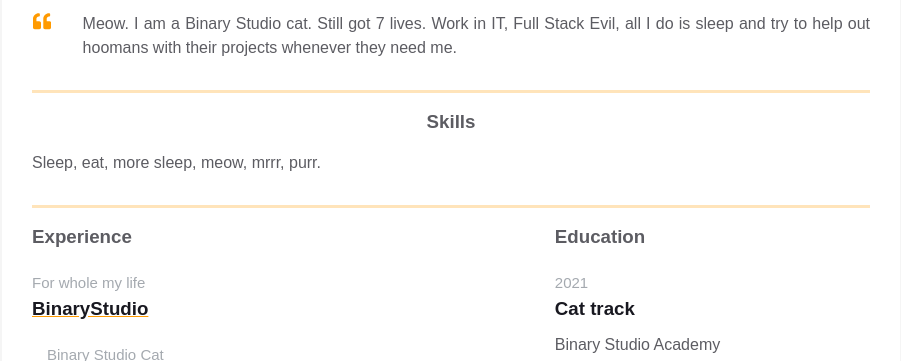
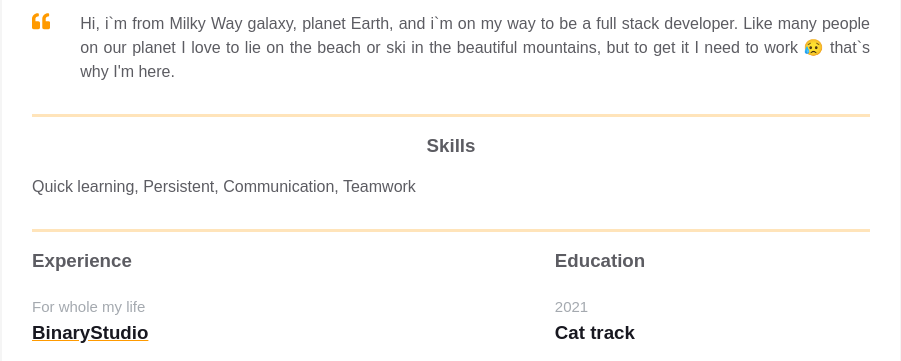
Before and after one commit to vbazhynov/homepage, a plain HTML site: page index.html in a window 1280 px wide. Shown: the part 388-749 px from the top of the page, without its empty margins (189-1090 px from the left). Drawn offline with Linux system fonts and the light colour scheme.

Commit message:
Add Intro and skills info

```diff
--- a/index.html
+++ b/index.html
@@ -102,9 +102,8 @@
                 </svg>
               </div>
               <p class="intro_text">
-                Meow. I am a Binary Studio cat. Still got 7 lives. Work in IT,
-                Full Stack Evil, all I do is sleep and try to help out hoomans
-                with their projects whenever they need me.
+                Hi, i`m from Milky Way galaxy, planet Earth, and i`m on my way to be a full stack developer.
+                Like many people on our planet I love to lie on the beach or ski in the beautiful mountains, but to get it I need to work 😥 that`s why  I'm here.
               </p>
             </div>
           </div>
@@ -114,7 +113,7 @@
             <div class="skills">
               <h3 class="skills__header">Skills</h3>
               <p class="skills__text">
-                Sleep, eat, more sleep, meow, mrrr, purr.
+                Quick learning,  Persistent,  Communication,  Teamwork
               </p>
             </div>
           </div>
```
